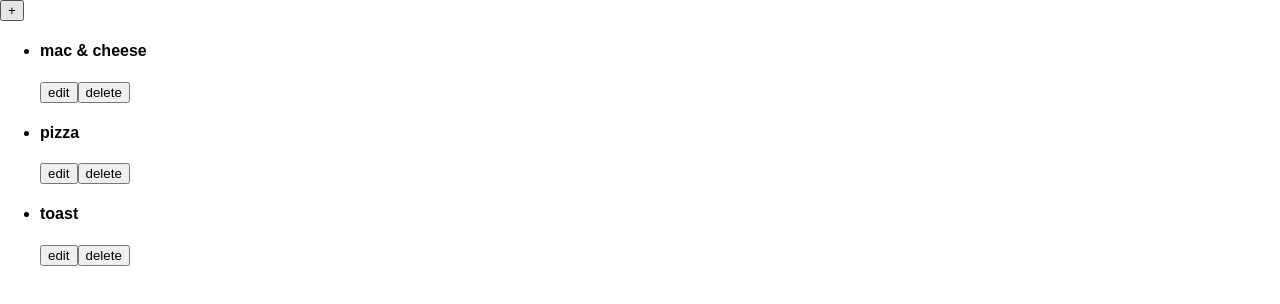
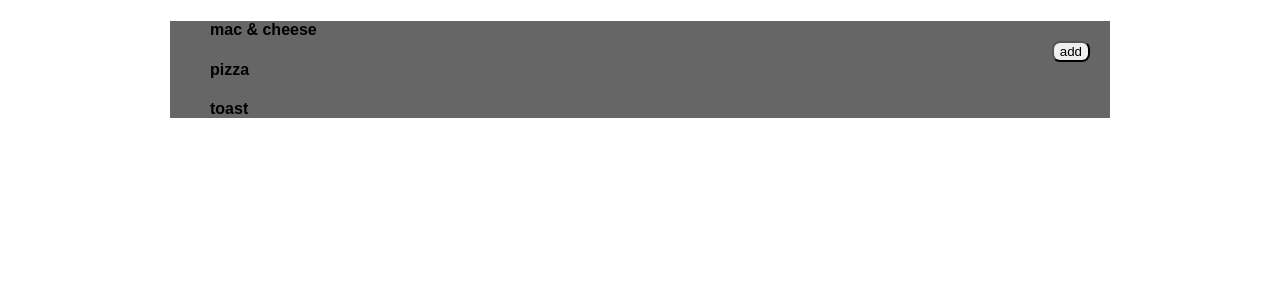
Before and after one commit to marckimbrey/recipe-box, a React app: page / in a window 1280 px wide. Shown: the top 304 px of the page. Built offline with nearby package versions, Linux system fonts and the light colour scheme; the HTML template or start-up script is replaced by a standard one.

Commit message:
add unique select

```diff
--- a/package.json
+++ b/package.json
@@ -46,6 +46,7 @@
     "whatwg-fetch": "1.0.0"
   },
   "dependencies": {
+    "classnames": "^2.2.5",
     "react": "^15.2.1",
     "react-dom": "^15.2.1"
   },
--- /dev/null
+++ b/src/AddRecipe.js
@@ -0,0 +1,16 @@
+import React from 'react';
+
+export default () => {
+  return (
+    <form className="add-form">
+      <label>recipe: </label>
+      <input type="text" />
+      <label>ingredients: </label>
+      <textarea
+        placeholder="please enter ingredients, seperated by commas.">
+
+      </textarea>
+      <input className="btn" type="submit" value="Submit" />
+    </form>
+  );
+};
--- a/src/App.js
+++ b/src/App.js
@@ -1,16 +1,21 @@
 import React, { Component } from 'react';
 import RecipesList from "./RecipesList";
+import AddRecipe from './AddRecipe';
 
 class App extends Component {
   constructor(props) {
     super(props);
-    this.setState(window.sessionStorage);
+    this.state = window.sessionStorage;
   }
   render() {
     return (
-      <div className="App">
-        <button className="btn btn-add">+</button>
-        <RecipesList />
+      <div className="app">
+        <button className="btn btn-add">add</button>
+        <AddRecipe />
+        <RecipesList
+          recipes={this.state}
+
+        />
       </div>
     );
   }
--- a/src/Recipe.js
+++ b/src/Recipe.js
@@ -1,13 +1,21 @@
 import React from 'react';
 
+
 export default (props) => {
+
+
   return (
-    <li>
+
+    <li
+      className={props.selected ? 'recipe selected': 'recipe'}
+
+      onClick={() =>  props.onToggle(props.num)}
+    >
       <h4>{props.recipe}</h4>
-      <div classname="detail-view">
+      <div className="detail-view">
         <button className="btn btn-edit">edit</button>
         <button className="btn btn-delete">delete</button>
       </div>
     </li>
-  );
+    );
 }
--- a/src/RecipesList.js
+++ b/src/RecipesList.js
@@ -1,16 +1,33 @@
-import React from 'react';
+import React, {Component} from 'react';
 import Recipe from './Recipe';
 
-export default () => {
-  const recipes = ["mac & cheese", "pizza", "toast"];
-  const recipesList = recipes.map((recipe, index) => {
+export default class extends Component {
+  constructor(props) {
+    super(props);
+    this.state = {selected: ''};
+    this.recipes = ["mac & cheese", "pizza", "toast"];
+    this.onChildSelect = this.onChildSelect.bind(this);
+  }
+  onChildSelect(id) {
+    this.setState({selected: id});
+  }
+
+  render () {
+    const recipesList = this.recipes.map((recipe, index) => {
+      return (
+        <Recipe
+        recipe={recipe}
+        onToggle={this.onChildSelect}
+        selected={this.state.selected === index  ? true: false}
+        key={index}
+        num={index}/>
+      )
+    });
     return (
-      <Recipe recipe={recipe} key={index} />
+
+      <ul>
+        {recipesList}
+      </ul>
     )
-  })
-  return (
-    <ul>
-      {recipesList}
-    </ul>
-  )
+  }
 }
--- a/src/index.js
+++ b/src/index.js
@@ -1,7 +1,7 @@
 import React from 'react';
 import ReactDOM from 'react-dom';
 import App from './App';
-import './main.scss';
+import './sass/main.scss';
 
 ReactDOM.render(
   <App />,
--- a/src/main.scss
+++ /dev/null
@@ -1,5 +0,0 @@
-body {
-  margin: 0;
-  padding: 0;
-  font-family: sans-serif;
-}
--- /dev/null
+++ b/src/sass/_app.scss
@@ -0,0 +1,23 @@
+.app {
+  max-width: 940px;
+  width: 100%;
+  margin: 0 auto;
+  background: #666;
+  position: relative;
+}
+
+.btn-add {
+  position: absolute;
+  top: 20px;
+  right: 20px;
+}
+.add-form {
+  display: none;
+}
+
+.recipe {
+
+  .detail-view {
+    display: none;
+  }
+}
--- /dev/null
+++ b/src/sass/main.scss
@@ -0,0 +1,17 @@
+// global styles
+body {
+  margin: 0;
+  padding: 0;
+  font-family: sans-serif;
+}
+
+li {
+  list-style: none;
+}
+
+.btn {
+  border-radius: 8px;
+}
+
+// import component styles
+@import 'app';
```
